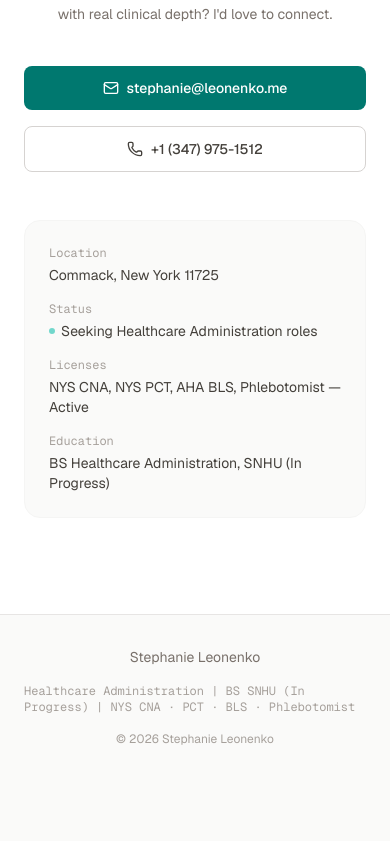
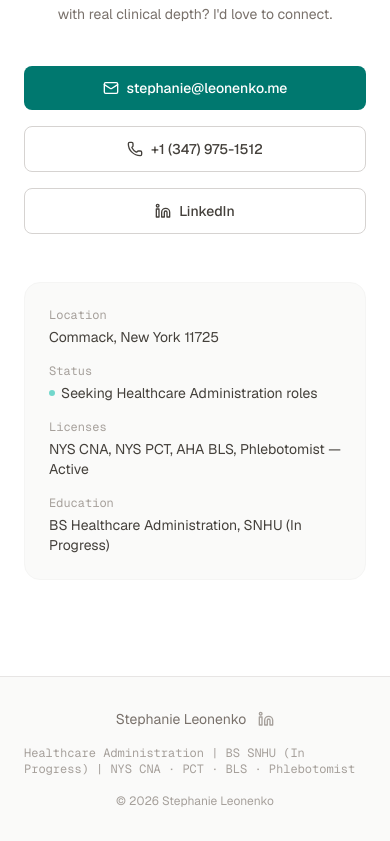
Before and after one commit to cyberkoder/stephanie-portfolio, a Next.js app: page / in a window 390 px wide. Shown: the part 8912-9753 px from the top of the page. Before the commit the page ends 9691 px from the top, so only its background shows below. Built offline with nearby package versions, Linux system fonts and the light colour scheme.

Commit message:
feat: add LinkedIn profile link to navbar, mobile menu, contact section, footer, and resume
Co-Authored-By: Claude Sonnet 4.6 <noreply@anthropic.com>

```diff
--- a/app/page.tsx
+++ b/app/page.tsx
@@ -20,6 +20,7 @@ import {
   ClipboardList,
   LayoutDashboard,
   Droplets,
+  Linkedin,
 } from "lucide-react";
 
 // ─── Data ─────────────────────────────────────────────────────────────────────
@@ -223,6 +224,15 @@ function Navbar() {
             </a>
           ))}
           <a
+            href="https://www.linkedin.com/in/stephanie-leonenko-27580b406/"
+            target="_blank"
+            rel="noopener noreferrer"
+            className="text-stone-400 hover:text-teal-700 transition-colors"
+            aria-label="LinkedIn"
+          >
+            <Linkedin className="w-4 h-4" />
+          </a>
+          <a
             href="/resume"
             className="text-sm border border-stone-300 text-stone-700 px-4 py-2 rounded-lg hover:bg-stone-100 transition-colors font-medium"
           >
@@ -257,6 +267,15 @@ function Navbar() {
               {link.label}
             </a>
           ))}
+          <a
+            href="https://www.linkedin.com/in/stephanie-leonenko-27580b406/"
+            target="_blank"
+            rel="noopener noreferrer"
+            onClick={() => setOpen(false)}
+            className="text-sm text-stone-600 hover:text-teal-700 font-medium flex items-center gap-2"
+          >
+            <Linkedin className="w-4 h-4" /> LinkedIn
+          </a>
           <a
             href="/resume"
             onClick={() => setOpen(false)}
@@ -649,6 +668,15 @@ export default function Home() {
             <div className="flex flex-col sm:flex-row gap-4 justify-center mb-12">
               <ObfuscatedEmail className="inline-flex items-center justify-center gap-2 bg-teal-700 text-white px-6 py-3 rounded-lg text-sm font-medium hover:bg-teal-800 transition-colors cursor-pointer border-0" />
               <ObfuscatedPhone className="inline-flex items-center justify-center gap-2 border border-stone-300 text-stone-700 px-6 py-3 rounded-lg text-sm font-medium hover:bg-stone-50 transition-colors cursor-pointer bg-transparent" />
+              <a
+                href="https://www.linkedin.com/in/stephanie-leonenko-27580b406/"
+                target="_blank"
+                rel="noopener noreferrer"
+                className="inline-flex items-center justify-center gap-2 border border-stone-300 text-stone-700 px-6 py-3 rounded-lg text-sm font-medium hover:bg-stone-50 transition-colors"
+              >
+                <Linkedin className="w-4 h-4" />
+                LinkedIn
+              </a>
             </div>
 
 
@@ -680,8 +708,17 @@ export default function Home() {
       {/* ── Footer ── */}
       <footer className="border-t border-stone-200 bg-stone-50 py-8">
         <div className="max-w-6xl mx-auto px-6 flex flex-col sm:flex-row items-center justify-between gap-4">
-          <div className="flex items-center gap-2">
+          <div className="flex items-center gap-3">
             <span className="text-sm text-stone-500">Stephanie Leonenko</span>
+            <a
+              href="https://www.linkedin.com/in/stephanie-leonenko-27580b406/"
+              target="_blank"
+              rel="noopener noreferrer"
+              className="text-stone-400 hover:text-teal-700 transition-colors"
+              aria-label="LinkedIn"
+            >
+              <Linkedin className="w-4 h-4" />
+            </a>
           </div>
           <p className="text-xs text-stone-400 font-mono">
             Healthcare Administration | BS SNHU (In Progress) | NYS CNA · PCT · BLS · Phlebotomist
--- a/app/resume/page.tsx
+++ b/app/resume/page.tsx
@@ -26,7 +26,7 @@ export default function ResumePage() {
             <h1 className="text-[26px] font-bold text-stone-900 tracking-tight mb-0.5">Stephanie Leonenko</h1>
             <p className="text-sm font-semibold text-teal-700 mb-2">Healthcare Administration | Operations | Care Coordination</p>
             <p className="text-sm text-stone-600">
-              Commack, NY &nbsp;|&nbsp; stephanie@leonenko.me &nbsp;|&nbsp; (347) 975-1512
+              Commack, NY &nbsp;|&nbsp; stephanie@leonenko.me &nbsp;|&nbsp; (347) 975-1512 &nbsp;|&nbsp; linkedin.com/in/stephanie-leonenko-27580b406
             </p>
           </header>
 
```
